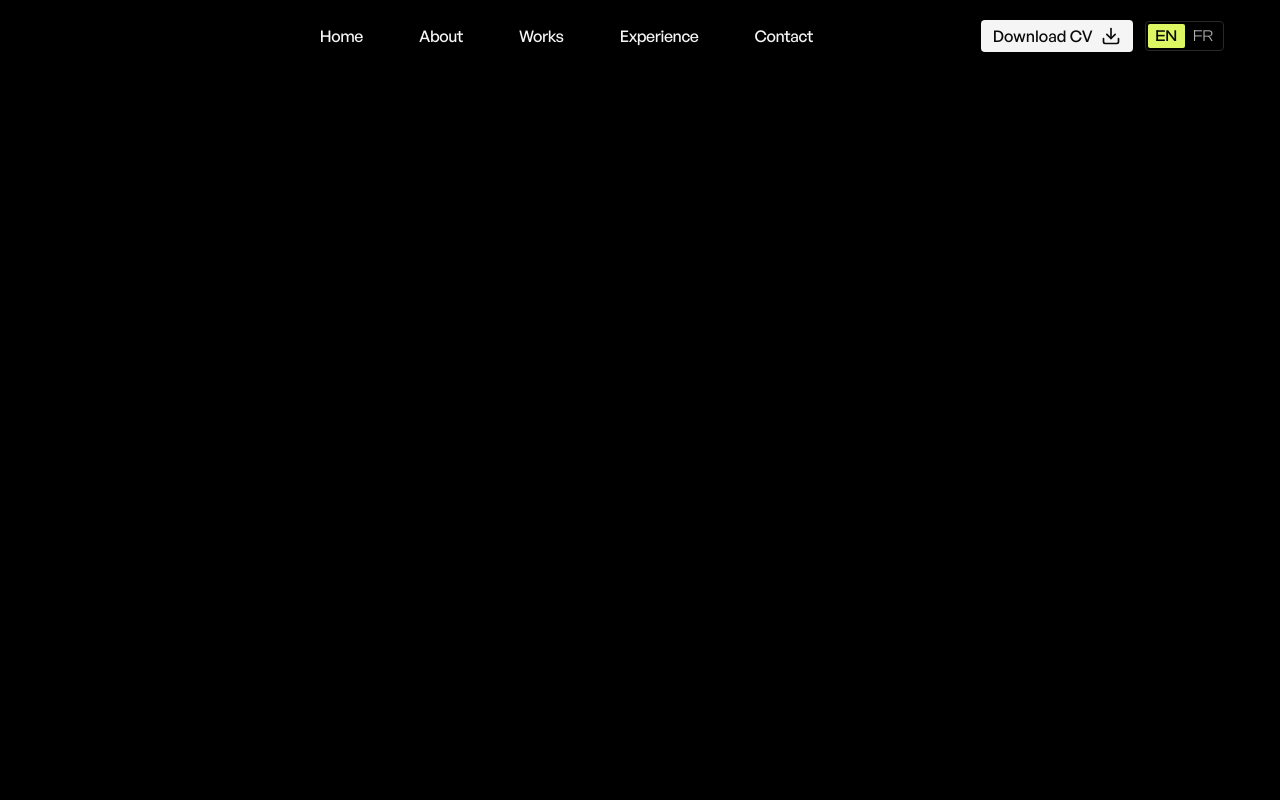
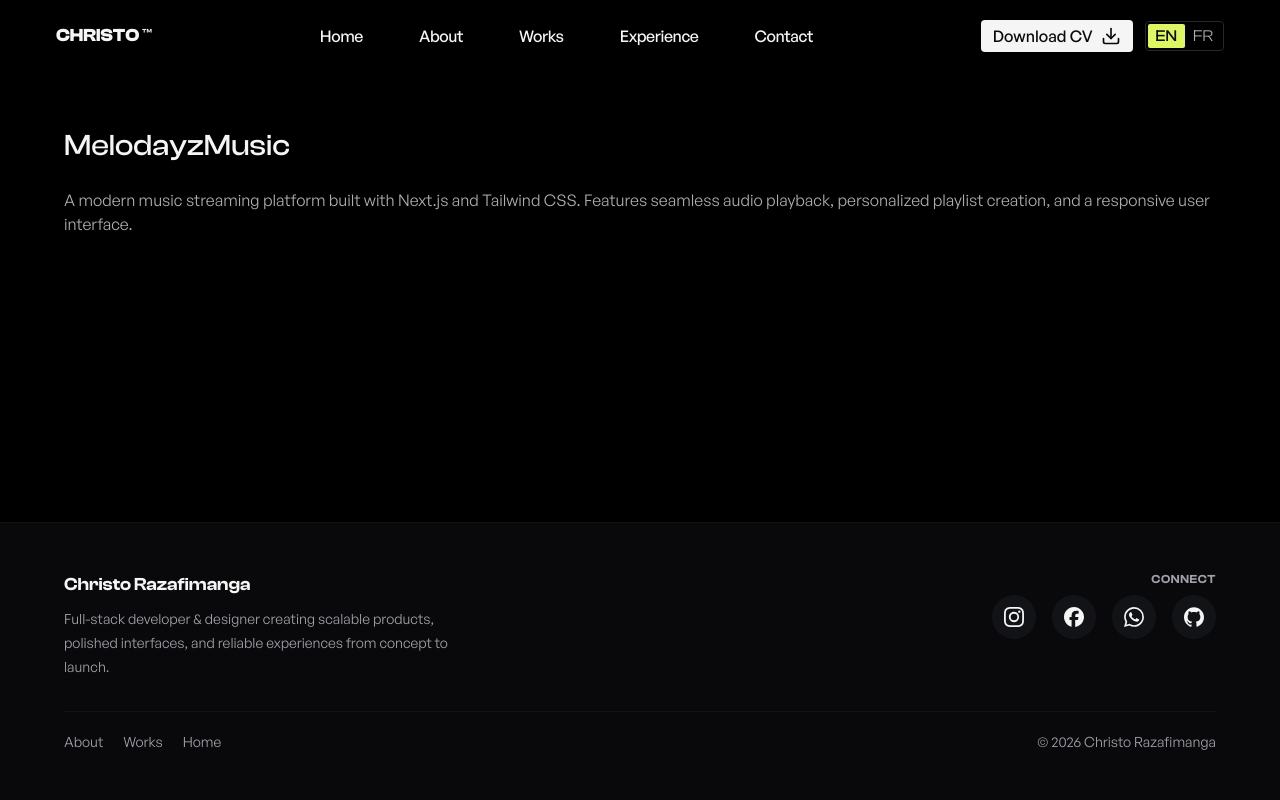
Before and after one commit to bossnare/portfolio, a Next.js app: page /works/1 in a window 1280 px wide. Before the commit this address had no page. Shown: the top 800 px of the page. Built offline with nearby package versions, Linux system fonts and the light colour scheme.

Commit message:
add work page

```diff
--- /dev/null
+++ b/app/works/[id]/page.tsx
@@ -0,0 +1,26 @@
+import {works} from '@/src/data/works'
+import {Page} from '@/src/components/Page'
+
+export async function generateMetadata({params}: Props) {
+    const {id} = await params
+    const work = works.find((w) => w.id === Number(id))
+
+    return {
+        title: work ? work.name : "Work not found",
+        description: work?.description
+    }
+}
+
+export default async function WorkPage({params}: Props) {
+    const {id} = await params
+    const work = works.find((w) => w.id === Number(id))
+
+    if (!work) return null
+
+    return (
+        <Page>
+            <h1 className="text-3xl font-medium">{work.name}</h1>
+            <p className="text-muted-foreground">{work.description}</p>
+        </Page>
+    )
+}
--- a/src/components/works/ProjectCard.tsx
+++ b/src/components/works/ProjectCard.tsx
@@ -9,9 +9,10 @@ import {
 } from 'lucide-react';
 import type { Work } from '@/src/data/works';
 import { OpenExternalLink } from '../link';
+import {useNavigation} from '@/src/hooks/use-navigation'
 
 const workIcons = {
-  music: Music,
+  'music': Music,
   'folder-kanban': FolderKanban,
   'globe-check': GlobeCheck,
   'person-standing': PersonStanding,
@@ -23,10 +24,12 @@ type WorkCardProps = {
 
 export function ProjectCard({ work }: WorkCardProps) {
   const Icon = workIcons[work.icon as keyof typeof workIcons];
+  const {goTo} = useNavigation()
 
   return (
     <div
       tabIndex={0}
+      onClick={() => goTo({href: `/works/${work.id}`})}
       className="flex flex-col h-full p-8 transition-colors border rounded-lg shadow-xs cursor-pointer border-border/60 bg-background hover:border-border hover:bg-muted/40 active:border-border active:bg-muted"
     >
       <div className="flex gap-5 pb-8 content grow">
--- a/src/data/works.ts
+++ b/src/data/works.ts
@@ -1,6 +1,7 @@
 export const works = [
   {
-    case: 'web',
+    id: 1,
+    category: 'web',
     type: 'Music platform',
     name: 'MelodayzMusic',
     description:
@@ -10,7 +11,8 @@ export const works = [
     link: 'https://melodayzmusic.vercel.app',
   },
   {
-    case: 'web',
+    id: 2,
+    category: 'web',
     type: 'Task management app',
     name: 'Talor',
     description:
@@ -20,7 +22,8 @@ export const works = [
     link: 'https://talor.vercel.app',
   },
   {
-    case: 'web',
+    id: 3,
+    category: 'web',
     type: 'Portfolio website',
     name: 'Christo Razafimanga',
     description:
@@ -30,7 +33,8 @@ export const works = [
     link: 'https://christorazafimanga.is-a.dev',
   },
   {
-    case: 'web',
+    id: 4,
+    category: 'web',
     type: 'RH management',
     name: 'Cabinet Excellent',
     description:
```
